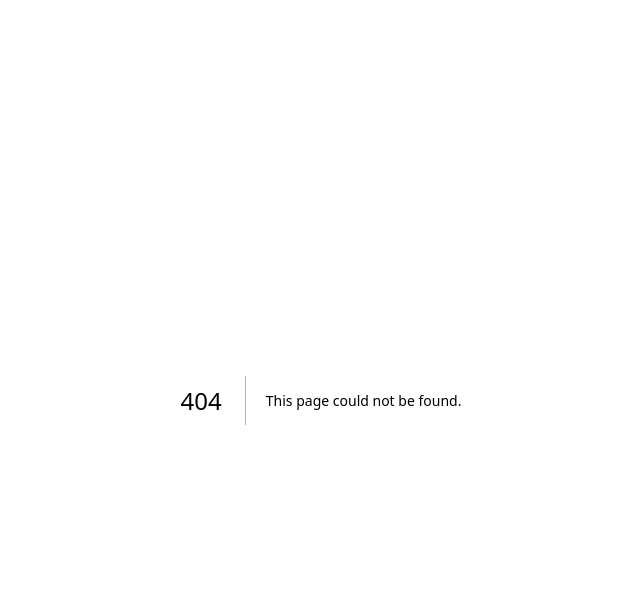
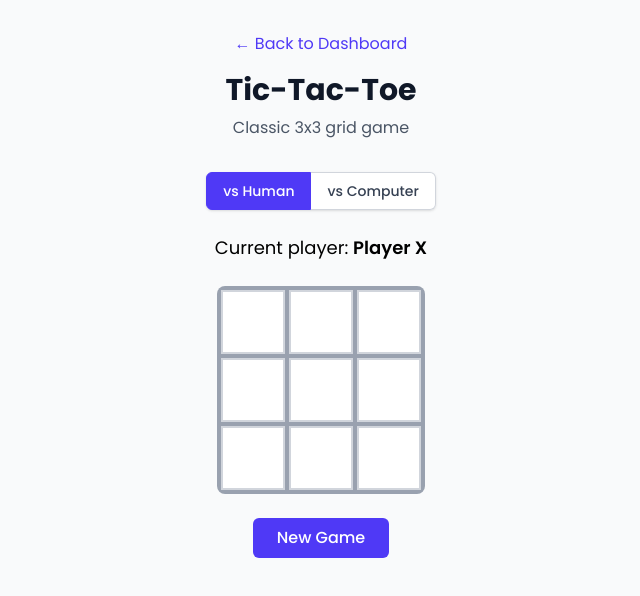
Before and after one commit to PrajapatiApurva/GameHub, a Next.js app: page /games/tic-tac-toe in a window 1280 px wide. Before the commit this address had no page. Shown: the top 596 px of the page, without its empty margins (319-959 px from the left). Built offline with nearby package versions, Linux system fonts and the light colour scheme; no server answers; sample sign-in values are in the browser's storage.

Commit message:
feat: add Tic Tac Toe game component with game mode selection and result recording

```diff
--- /dev/null
+++ b/src/app/games/tic-tac-toe/page.tsx
@@ -0,0 +1,246 @@
+"use client";
+
+import { useState, useEffect, useCallback } from "react";
+import { useSession } from "next-auth/react";
+import { useRouter } from "next/navigation";
+import Link from "next/link";
+
+type Player = "X" | "O" | null;
+type Board = Player[];
+
+export default function TicTacToe() {
+  const { data: session, status } = useSession();
+  const router = useRouter();
+  const [board, setBoard] = useState<Board>(Array(9).fill(null));
+  const [isXNext, setIsXNext] = useState(true);
+  const [winner, setWinner] = useState<Player | "Draw" | null>(null);
+  const [gameMode, setGameMode] = useState<"human" | "computer">("human");
+
+  const recordGameResult = useCallback(
+    async (result: "win" | "lose" | "draw") => {
+      try {
+        await fetch("/api/games/result", {
+          method: "POST",
+          headers: {
+            "Content-Type": "application/json",
+          },
+          body: JSON.stringify({
+            gameType: "tic-tac-toe",
+            result,
+            gameData: {
+              board,
+              gameMode,
+              playerSymbol: "X",
+            },
+          }),
+        });
+      } catch (error) {
+        console.error("Error recording game result:", error);
+      }
+    },
+    [board, gameMode]
+  );
+
+  useEffect(() => {
+    if (status === "loading") return;
+    if (!session) {
+      router.push("/auth/signin");
+    }
+  }, [session, status, router]);
+
+  const calculateWinner = (squares: Board): Player => {
+    const lines = [
+      [0, 1, 2],
+      [3, 4, 5],
+      [6, 7, 8],
+      [0, 3, 6],
+      [1, 4, 7],
+      [2, 5, 8],
+      [0, 4, 8],
+      [2, 4, 6],
+    ];
+    for (let i = 0; i < lines.length; i++) {
+      const [a, b, c] = lines[i];
+      if (
+        squares[a] &&
+        squares[a] === squares[b] &&
+        squares[a] === squares[c]
+      ) {
+        return squares[a];
+      }
+    }
+    return null;
+  };
+
+  const handleClick = useCallback(
+    (index: number) => {
+      if (board[index] || winner) return;
+
+      const newBoard = board.slice();
+      newBoard[index] = isXNext ? "X" : "O";
+      setBoard(newBoard);
+      setIsXNext(!isXNext);
+    },
+    [board, isXNext, winner]
+  );
+
+  useEffect(() => {
+    const gameWinner = calculateWinner(board);
+    if (gameWinner) {
+      setWinner(gameWinner);
+      // Record game result
+      if (gameMode === "computer") {
+        if (gameWinner === "X") {
+          recordGameResult("win");
+        } else {
+          recordGameResult("lose");
+        }
+      } else {
+        // For human vs human, consider X as the user
+        recordGameResult(gameWinner === "X" ? "win" : "lose");
+      }
+    } else if (board.every((square) => square !== null)) {
+      setWinner("Draw");
+      recordGameResult("draw");
+    }
+  }, [board, gameMode, recordGameResult]);
+
+  useEffect(() => {
+    if (gameMode === "computer" && !isXNext && !winner) {
+      const timer = setTimeout(() => {
+        const availableSquares = board
+          .map((square, index) => (square === null ? index : null))
+          .filter((val) => val !== null);
+
+        if (availableSquares.length > 0) {
+          const randomIndex = Math.floor(
+            Math.random() * availableSquares.length
+          );
+          const computerMove = availableSquares[randomIndex];
+          handleClick(computerMove!);
+        }
+      }, 500);
+      return () => clearTimeout(timer);
+    }
+  }, [isXNext, gameMode, winner, board, handleClick]);
+
+  const resetGame = () => {
+    setBoard(Array(9).fill(null));
+    setIsXNext(true);
+    setWinner(null);
+  };
+
+  const renderSquare = (index: number) => {
+    return (
+      <button
+        key={index}
+        className="w-16 h-16 bg-white border-2 border-gray-300 text-2xl font-bold text-gray-700 hover:bg-gray-50 focus:outline-none focus:ring-2 focus:ring-indigo-500 disabled:cursor-not-allowed"
+        onClick={() => handleClick(index)}
+        disabled={board[index] !== null || winner !== null}
+      >
+        {board[index]}
+      </button>
+    );
+  };
+
+  if (status === "loading") {
+    return (
+      <div className="min-h-screen flex items-center justify-center">
+        <div className="text-lg">Loading...</div>
+      </div>
+    );
+  }
+
+  if (!session) {
+    return null;
+  }
+
+  return (
+    <div className="min-h-screen bg-gray-50 py-8">
+      <div className="max-w-2xl mx-auto px-4">
+        {/* Header */}
+        <div className="text-center mb-8">
+          <Link
+            href="/dashboard"
+            className="inline-flex items-center text-indigo-600 hover:text-indigo-500 mb-4"
+          >
+            ← Back to Dashboard
+          </Link>
+          <h1 className="text-3xl font-bold text-gray-900 mb-2">Tic-Tac-Toe</h1>
+          <p className="text-gray-600">Classic 3x3 grid game</p>
+        </div>
+
+        {/* Game Mode Selection */}
+        <div className="text-center mb-6">
+          <div className="inline-flex rounded-md shadow-sm">
+            <button
+              onClick={() => {
+                setGameMode("human");
+                resetGame();
+              }}
+              className={`px-4 py-2 text-sm font-medium rounded-l-md border ${
+                gameMode === "human"
+                  ? "bg-indigo-600 text-white border-indigo-600"
+                  : "bg-white text-gray-700 border-gray-300 hover:bg-gray-50"
+              }`}
+            >
+              vs Human
+            </button>
+            <button
+              onClick={() => {
+                setGameMode("computer");
+                resetGame();
+              }}
+              className={`px-4 py-2 text-sm font-medium rounded-r-md border-t border-r border-b ${
+                gameMode === "computer"
+                  ? "bg-indigo-600 text-white border-indigo-600"
+                  : "bg-white text-gray-700 border-gray-300 hover:bg-gray-50"
+              }`}
+            >
+              vs Computer
+            </button>
+          </div>
+        </div>
+
+        {/* Game Status */}
+        <div className="text-center mb-6">
+          {winner ? (
+            <div className="text-xl font-semibold">
+              {winner === "Draw" ? (
+                <span className="text-yellow-600">It&apos;s a draw!</span>
+              ) : (
+                <span className="text-green-600">Player {winner} wins! 🎉</span>
+              )}
+            </div>
+          ) : (
+            <div className="text-lg">
+              Current player:{" "}
+              <span className="font-semibold">
+                Player {isXNext ? "X" : "O"}
+              </span>
+            </div>
+          )}
+        </div>
+
+        {/* Game Board */}
+        <div className="flex justify-center mb-6">
+          <div className="grid grid-cols-3 gap-1 bg-gray-400 p-1 rounded-lg">
+            {Array(9)
+              .fill(null)
+              .map((_, index) => renderSquare(index))}
+          </div>
+        </div>
+
+        {/* Reset Button */}
+        <div className="text-center">
+          <button
+            onClick={resetGame}
+            className="bg-indigo-600 hover:bg-indigo-700 text-white px-6 py-2 rounded-md font-medium"
+          >
+            New Game
+          </button>
+        </div>
+      </div>
+    </div>
+  );
+}
```
